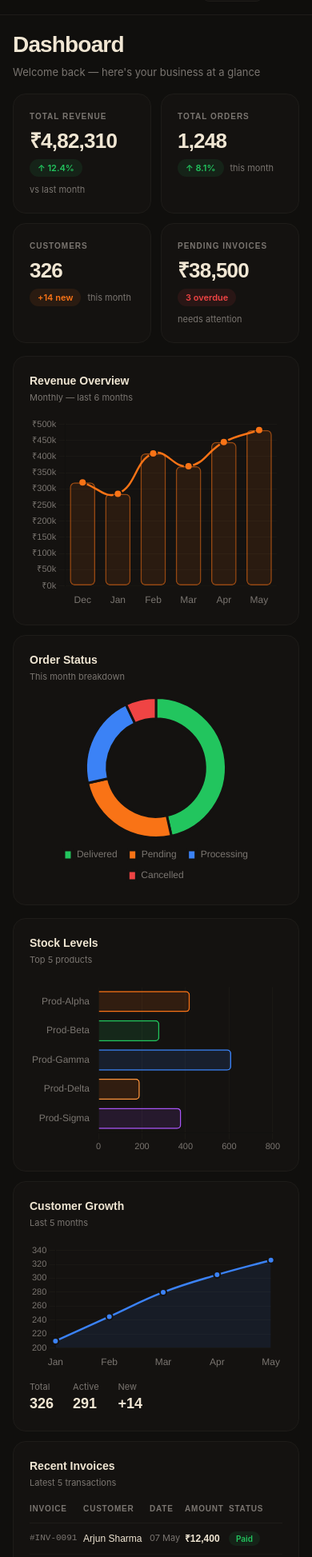
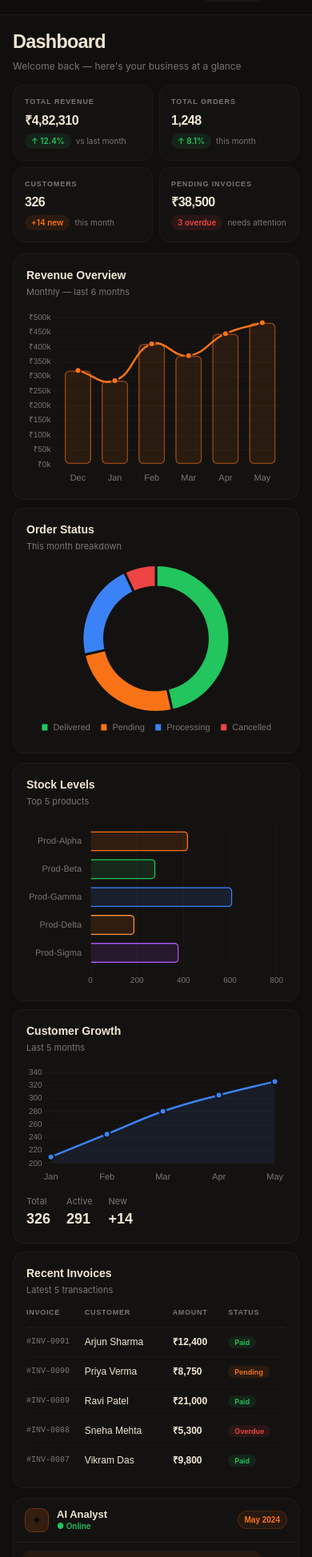
Before and after one commit to Nitinjr812/Billing, a React (Vite) app: page /dashboard in a window 390 px wide. Shown: the part 45-1992 px from the top of the page at 80% size. Built offline with nearby package versions, Linux system fonts and the light colour scheme.

Commit message:
routes proper and responsive done

```diff
--- a/src/pages/Dashboard.jsx
+++ b/src/pages/Dashboard.jsx
@@ -131,7 +131,7 @@ function AiChatWidget({ t }) {
       {/* Header */}
       <div
         style={{
-          padding: "14px 16px",
+          padding: "12px 14px",
           borderBottom: `1px solid ${t.border}`,
           display: "flex",
           alignItems: "center",
@@ -141,21 +141,21 @@ function AiChatWidget({ t }) {
       >
         <div
           style={{
-            width: 32,
-            height: 32,
-            borderRadius: "10px",
+            width: 30,
+            height: 30,
+            borderRadius: "9px",
             background: `${t.accent}22`,
             border: `1px solid ${t.accent}44`,
             display: "flex",
             alignItems: "center",
             justifyContent: "center",
-            fontSize: "15px",
+            fontSize: "14px",
             flexShrink: 0,
           }}
         >
           ✦
         </div>
-        <div style={{ flex: 1 }}>
+        <div style={{ flex: 1, minWidth: 0 }}>
           <p
             style={{
               fontFamily: "'Syne', sans-serif",
@@ -183,6 +183,7 @@ function AiChatWidget({ t }) {
             border: `1px solid ${t.accent}25`,
             fontFamily: "'DM Sans', sans-serif",
             whiteSpace: "nowrap",
+            flexShrink: 0,
           }}
         >
           May 2024
@@ -194,12 +195,12 @@ function AiChatWidget({ t }) {
         style={{
           flex: 1,
           overflowY: "auto",
-          padding: "12px",
+          padding: "10px",
           display: "flex",
           flexDirection: "column",
           gap: "8px",
-          maxHeight: 220,
-          minHeight: 180,
+          maxHeight: 200,
+          minHeight: 160,
         }}
       >
         {messages.map((msg, i) => (
@@ -213,11 +214,11 @@ function AiChatWidget({ t }) {
             <div
               style={{
                 maxWidth: "90%",
-                padding: "8px 12px",
+                padding: "7px 11px",
                 borderRadius:
                   msg.role === "user"
-                    ? "14px 14px 4px 14px"
-                    : "14px 14px 14px 4px",
+                    ? "12px 12px 3px 12px"
+                    : "12px 12px 12px 3px",
                 background:
                   msg.role === "user" ? t.accent : `${t.accent}12`,
                 color: msg.role === "user" ? "#fff" : t.textPrimary,
@@ -239,8 +240,8 @@ function AiChatWidget({ t }) {
           <div style={{ display: "flex", justifyContent: "flex-start" }}>
             <div
               style={{
-                padding: "10px 14px",
-                borderRadius: "14px 14px 14px 4px",
+                padding: "9px 13px",
+                borderRadius: "12px 12px 12px 3px",
                 background: `${t.accent}12`,
                 border: `1px solid ${t.border}`,
                 display: "flex",
@@ -272,7 +273,7 @@ function AiChatWidget({ t }) {
         style={{
           padding: "6px 10px 4px",
           display: "flex",
-          gap: "6px",
+          gap: "5px",
           flexWrap: "wrap",
           flexShrink: 0,
           borderTop: `1px solid ${t.border}`,
@@ -286,7 +287,7 @@ function AiChatWidget({ t }) {
             textTransform: "uppercase",
             letterSpacing: "0.1em",
             color: t.textMuted,
-            margin: "2px 0 4px",
+            margin: "2px 0 3px",
             fontFamily: "'DM Sans', sans-serif",
           }}
         >
@@ -300,7 +301,7 @@ function AiChatWidget({ t }) {
             style={{
               fontSize: "10px",
               fontWeight: 600,
-              padding: "4px 10px",
+              padding: "3px 9px",
               borderRadius: "99px",
               background: `${t.accent}12`,
               border: `1px solid ${t.accent}28`,
@@ -340,21 +341,22 @@ function AiChatWidget({ t }) {
             background: `${t.accent}08`,
             border: `1px solid ${t.border}`,
             borderRadius: "10px",
-            padding: "8px 12px",
+            padding: "7px 10px",
             fontSize: "12px",
             color: t.textPrimary,
             fontFamily: "'DM Sans', sans-serif",
             outline: "none",
             lineHeight: 1.5,
+            minWidth: 0,
           }}
         />
         <button
           onClick={() => sendMessage()}
           disabled={loading || !input.trim()}
           style={{
-            width: 34,
-            height: 34,
-            borderRadius: "10px",
+            width: 32,
+            height: 32,
+            borderRadius: "9px",
             flexShrink: 0,
             background:
               loading || !input.trim() ? `${t.accent}30` : t.accent,
@@ -363,7 +365,7 @@ function AiChatWidget({ t }) {
             display: "flex",
             alignItems: "center",
             justifyContent: "center",
-            fontSize: "15px",
+            fontSize: "14px",
             color: "#fff",
             transition: "background 0.2s",
           }}
@@ -391,19 +393,21 @@ function KpiCard({ label, value, trend, trendDir, sub }) {
   return (
     <div
       style={{
-        borderRadius: "16px",
-        padding: "20px",
+        borderRadius: "14px",
+        padding: "14px",
         display: "flex",
         flexDirection: "column",
-        gap: "10px",
+        gap: "8px",
         background: t.bgCard,
         border: `1px solid ${t.border}`,
         transition: "background 0.25s ease, border-color 0.25s ease",
+        minWidth: 0,
+        overflow: "hidden",
       }}
     >
       <p
         style={{
-          fontSize: "10px",
+          fontSize: "9px",
           fontWeight: 600,
           textTransform: "uppercase",
           letterSpacing: "0.1em",
@@ -417,31 +421,33 @@ function KpiCard({ label, value, trend, trendDir, sub }) {
       <p
         style={{
           fontFamily: "'Syne', sans-serif",
-          fontSize: "26px",
+          fontSize: "clamp(16px, 4vw, 24px)",
           fontWeight: 900,
           color: t.textPrimary,
           letterSpacing: "-0.03em",
           lineHeight: 1,
           margin: 0,
+          wordBreak: "break-all",
         }}
       >
         {value}
       </p>
-      <div style={{ display: "flex", alignItems: "center", gap: "8px", flexWrap: "wrap" }}>
+      <div style={{ display: "flex", alignItems: "center", gap: "6px", flexWrap: "wrap" }}>
         <span
           style={{
-            fontSize: "11px",
+            fontSize: "10px",
             fontWeight: 600,
-            padding: "3px 10px",
+            padding: "2px 8px",
             borderRadius: "99px",
             color: colors[trendDir],
             background: bgs[trendDir],
+            whiteSpace: "nowrap",
           }}
         >
           {trend}
         </span>
         {sub && (
-          <span style={{ fontSize: "11px", color: t.textMuted }}>{sub}</span>
+          <span style={{ fontSize: "10px", color: t.textMuted, whiteSpace: "nowrap" }}>{sub}</span>
         )}
       </div>
     </div>
@@ -454,17 +460,19 @@ function ChartCard({ title, sub, children, style = {} }) {
   return (
     <div
       style={{
-        borderRadius: "16px",
-        padding: "20px",
+        borderRadius: "14px",
+        padding: "16px",
         display: "flex",
         flexDirection: "column",
         background: t.bgCard,
         border: `1px solid ${t.border}`,
         transition: "background 0.25s ease, border-color 0.25s ease",
+        minWidth: 0,
+        overflow: "hidden",
         ...style,
       }}
     >
-      <div style={{ marginBottom: "16px" }}>
+      <div style={{ marginBottom: "14px" }}>
         <h3
           style={{
             fontFamily: "'Syne', sans-serif",
@@ -507,7 +515,7 @@ function RevenueChart() {
       {
         type: "line", label: "Trend", data: values,
         borderColor: t.accent, borderWidth: 2.5,
-        pointRadius: 5, pointBackgroundColor: t.accent,
+        pointRadius: 4, pointBackgroundColor: t.accent,
         pointBorderColor: t.bgCard, pointBorderWidth: 2,
         tension: 0.45, fill: false, yAxisID: "y",
       },
@@ -521,11 +529,11 @@ function RevenueChart() {
       tooltip: { ...tooltipDefaults, callbacks: { label: (ctx) => " ₹" + ctx.raw.toLocaleString("en-IN") } },
     },
     scales: {
-      x: { grid: { display: false }, ticks: { color: t.textMuted, font: { size: 12 } } },
-      y: { grid: { color: t.gridColor }, ticks: { color: t.textMuted, font: { size: 11 }, callback: (v) => "₹" + v / 1000 + "k" } },
+      x: { grid: { display: false }, ticks: { color: t.textMuted, font: { size: 11 } } },
+      y: { grid: { color: t.gridColor }, ticks: { color: t.textMuted, font: { size: 10 }, callback: (v) => "₹" + v / 1000 + "k" } },
     },
   };
-  return <div style={{ height: 240 }}><Bar data={data} options={options} /></div>;
+  return <div style={{ height: 220 }}><Bar data={data} options={options} /></div>;
 }
 
 // ─── ORDER DONUT ──────────────────────────────────────────────────────────────
@@ -546,11 +554,11 @@ function OrderDonut() {
   const options = {
     responsive: true, maintainAspectRatio: false, cutout: "70%",
     plugins: {
-      legend: { position: "bottom", labels: { color: t.textMuted, font: { size: 12 }, padding: 14, boxWidth: 10 } },
+      legend: { position: "bottom", labels: { color: t.textMuted, font: { size: 11 }, padding: 12, boxWidth: 10 } },
       tooltip: tooltipDefaults,
     },
   };
-  return <div style={{ height: 240 }}><Doughnut data={data} options={options} /></div>;
+  return <div style={{ height: 220 }}><Doughnut data={data} options={options} /></div>;
 }
 
 // ─── STOCK BAR ────────────────────────────────────────────────────────────────
@@ -574,11 +582,11 @@ function StockBar() {
     indexAxis: "y", responsive: true, maintainAspectRatio: false,
     plugins: { legend: { display: false }, tooltip: tooltipDefaults },
     scales: {
-      x: { grid: { color: t.gridColor }, ticks: { color: t.textMuted, font: { size: 11 } } },
-      y: { grid: { display: false }, ticks: { color: t.textMuted, font: { size: 12 } } },
+      x: { grid: { color: t.gridColor }, ticks: { color: t.textMuted, font: { size: 10 } } },
+      y: { grid: { display: false }, ticks: { color: t.textMuted, font: { size: 11 } } },
     },
   };
-  return <div style={{ height: 220 }}><Bar data={data} options={options} /></div>;
+  return <div style={{ height: 210 }}><Bar data={data} options={options} /></div>;
 }
 
 // ─── CUSTOMER GROWTH AREA ─────────────────────────────────────────────────────
@@ -603,11 +611,11 @@ function CustomerArea() {
     responsive: true, maintainAspectRatio: false,
     plugins: { legend: { display: false }, tooltip: tooltipDefaults },
     scales: {
-      x: { grid: { display: false }, ticks: { color: t.textMuted, font: { size: 12 } } },
-      y: { grid: { color: t.gridColor }, ticks: { color: t.textMuted, font: { size: 11 } } },
+      x: { grid: { display: false }, ticks: { color: t.textMuted, font: { size: 11 } } },
+      y: { grid: { color: t.gridColor }, ticks: { color: t.textMuted, font: { size: 10 } } },
     },
   };
-  return <div style={{ height: 160 }}><Line data={data} options={options} /></div>;
+  return <div style={{ height: 150 }}><Line data={data} options={options} /></div>;
 }
 
 // ─── INVOICES TABLE ───────────────────────────────────────────────────────────
@@ -627,15 +635,15 @@ function InvoicesTable() {
     Overdue: { color: t.red, bg: t.redBg },
   };
   return (
-    <div style={{ overflowX: "auto" }}>
-      <table style={{ width: "100%", borderCollapse: "collapse", fontSize: "12px" }}>
+    <div style={{ overflowX: "auto", WebkitOverflowScrolling: "touch" }}>
+      <table style={{ width: "100%", borderCollapse: "collapse", fontSize: "12px", minWidth: "280px" }}>
         <thead>
           <tr style={{ borderBottom: `1px solid ${t.border}` }}>
-            {["Invoice", "Customer", "Date", "Amount", "Status"].map((h) => (
+            {["Invoice", "Customer", "Amount", "Status"].map((h) => (
               <th key={h} style={{
-                textAlign: "left", paddingBottom: "10px", fontSize: "10px", fontWeight: 600,
+                textAlign: "left", paddingBottom: "10px", fontSize: "9px", fontWeight: 600,
                 textTransform: "uppercase", letterSpacing: "0.08em", color: t.textMuted,
-                fontFamily: "'DM Sans', sans-serif",
+                fontFamily: "'DM Sans', sans-serif", whiteSpace: "nowrap",
               }}>{h}</th>
             ))}
           </tr>
@@ -643,14 +651,14 @@ function InvoicesTable() {
         <tbody>
           {INVOICES.map((inv, i) => (
             <tr key={inv.id} style={{ borderBottom: i < INVOICES.length - 1 ? `1px solid ${t.borderLight}` : "none" }}>
-              <td style={{ padding: "10px 0", fontFamily: "monospace", fontSize: "11px", color: t.textMuted }}>{inv.id}</td>
-              <td style={{ padding: "10px 0", fontWeight: 500, color: t.textPrimary, fontFamily: "'DM Sans', sans-serif" }}>{inv.customer}</td>
-              <td style={{ padding: "10px 0", fontSize: "11px", color: t.textMuted }}>{inv.date}</td>
-              <td style={{ padding: "10px 0", fontWeight: 700, color: t.textPrimary, fontFamily: "'Syne', sans-serif" }}>{inv.amount}</td>
-              <td style={{ padding: "10px 0" }}>
+              <td style={{ padding: "9px 0", fontFamily: "monospace", fontSize: "10px", color: t.textMuted, whiteSpace: "nowrap" }}>{inv.id}</td>
+              <td style={{ padding: "9px 8px 9px 0", fontWeight: 500, color: t.textPrimary, fontFamily: "'DM Sans', sans-serif", maxWidth: "90px", overflow: "hidden", textOverflow: "ellipsis", whiteSpace: "nowrap" }}>{inv.customer}</td>
+              <td style={{ padding: "9px 8px 9px 0", fontWeight: 700, color: t.textPrimary, fontFamily: "'Syne', sans-serif", whiteSpace: "nowrap" }}>{inv.amount}</td>
+              <td style={{ padding: "9px 0" }}>
                 <span style={{
-                  fontSize: "10px", fontWeight: 600, padding: "3px 9px", borderRadius: "99px",
+                  fontSize: "9px", fontWeight: 600, padding: "2px 8px", borderRadius: "99px",
                   color: statusStyle[inv.status].color, background: statusStyle[inv.status].bg,
+                  whiteSpace: "nowrap",
                 }}>{inv.status}</span>
               </td>
             </tr>
@@ -663,45 +671,74 @@ function InvoicesTable() {
 
 // ─── RESPONSIVE STYLES ────────────────────────────────────────────────────────
 const styles = `
+  /* ── Mobile-first base (320px+) ── */
   .dash-kpi-grid {
     display: grid;
-    grid-template-columns: repeat(auto-fit, minmax(150px, 1fr));
-    gap: 12px;
+    grid-template-columns: repeat(2, minmax(0, 1fr));
+    gap: 8px;
   }
   .dash-main-layout {
     display: grid;
-    grid-template-columns: 1fr 300px;
-    gap: 16px;
+    grid-template-columns: minmax(0, 1fr);
+    gap: 12px;
     align-items: start;
   }
   .dash-charts-col {
     display: flex;
     flex-direction: column;
-    gap: 16px;
+    gap: 12px;
   }
   .dash-charts-row-1 {
     display: grid;
-    grid-template-columns: repeat(auto-fit, minmax(280px, 1fr));
-    gap: 12px;
+    grid-template-columns: minmax(0, 1fr);
+    gap: 10px;
   }
   .dash-charts-row-2 {
     display: grid;
-    grid-template-columns: repeat(auto-fit, minmax(260px, 1fr));
-    gap: 12px;
+    grid-template-columns: minmax(0, 1fr);
+    gap: 10px;
   }
   .dash-ai-sticky {
-    position: sticky;
-    top: 88px;
+    position: static;
   }
 
-  @media (max-width: 900px) {
-    .dash-main-layout { grid-template-columns: 1fr; }
-    .dash-ai-sticky { position: static; }
+  /* ── Tablet (700px+) ── */
+  @media (min-width: 700px) {
+    .dash-kpi-grid {
+      grid-template-columns: repeat(4, minmax(0, 1fr));
+      gap: 12px;
+    }
+    .dash-charts-row-1 {
+      grid-template-columns: repeat(2, minmax(0, 1fr));
+      gap: 12px;
+    }
+    .dash-charts-row-2 {
+      grid-template-columns: repeat(2, minmax(0, 1fr));
+      gap: 12px;
+    }
   }
-  @media (max-width: 640px) {
-    .dash-kpi-grid { grid-template-columns: repeat(2, 1fr); }
-    .dash-charts-row-1, .dash-charts-row-2 { grid-template-columns: 1fr; }
-    .dash-main-layout { gap: 12px; }
+
+  /* ── Desktop (1024px+) ── */
+  @media (min-width: 1024px) {
+    .dash-main-layout {
+      grid-template-columns: 1fr 300px;
+      gap: 16px;
+    }
+    .dash-charts-row-2 {
+      grid-template-columns: repeat(3, minmax(0, 1fr));
+      gap: 12px;
+    }
+    .dash-ai-sticky {
+      position: sticky;
+      top: 88px;
+    }
+  }
+
+  /* ── Tiny screens (below 360px) ── */
+  @media (max-width: 359px) {
+    .dash-kpi-grid { gap: 6px; }
+    .dash-charts-row-1,
+    .dash-charts-row-2 { gap: 8px; }
   }
 `;
 
@@ -712,16 +749,20 @@ export default function Dashboard() {
   return (
     <>
       <style>{styles}</style>
-      <div style={{ display: "flex", flexDirection: "column", gap: "16px" }}>
+      <div style={{ display: "flex", flexDirection: "column", gap: "14px", minWidth: 0, overflow: "hidden" }}>
 
         {/* Page Header */}
         <div>
           <h1 style={{
-            fontFamily: "'Syne', sans-serif", fontSize: "28px", fontWeight: 900,
-            color: t.textPrimary, letterSpacing: "-0.03em",
-            transition: "color 0.25s ease", margin: 0,
+            fontFamily: "'Syne', sans-serif",
+            fontSize: "clamp(20px, 6vw, 28px)",
+            fontWeight: 900,
+            color: t.textPrimary,
+            letterSpacing: "-0.03em",
+            transition: "color 0.25s ease",
+            margin: 0,
           }}>Dashboard</h1>
-          <p style={{ fontSize: "13px", color: t.textMuted, marginTop: "4px", marginBottom: 0 }}>
+          <p style={{ fontSize: "12px", color: t.textMuted, marginTop: "4px", marginBottom: 0 }}>
             Welcome back — here's your business at a glance
           </p>
         </div>
@@ -758,7 +799,7 @@ export default function Dashboard() {
 
               <ChartCard title="Customer Growth" sub="Last 5 months">
                 <CustomerArea />
-                <div style={{ marginTop: "12px", display: "flex", gap: "24px" }}>
+                <div style={{ marginTop: "12px", display: "flex", gap: "20px", flexWrap: "wrap" }}>
                   {[["Total", "326"], ["Active", "291"], ["New", "+14"]].map(([l, v]) => (
                     <div key={l}>
                       <p style={{ fontSize: "11px", color: t.textMuted, margin: 0 }}>{l}</p>
@@ -775,7 +816,7 @@ export default function Dashboard() {
 
           </div>
 
-          {/* Right: AI Chat — sticky on desktop */}
+          {/* Right: AI Chat */}
           <div className="dash-ai-sticky">
             <AiChatWidget t={t} />
           </div>
--- a/src/pages/Settings.jsx
+++ b/src/pages/Settings.jsx
@@ -3,14 +3,14 @@ import { useTheme } from "../components/ThemeContext";
 
 // ─── DUMMY DATA ───────────────────────────────────────────────────────────────
 const PROFILE = {
-  name: "Arjun Mehta",
+  name: "Tester",
   email: "arjun.mehta@shopkart.in",
   phone: "+91 98765 43210",
   role: "Admin",
   company: "ShopKart Pvt. Ltd.",
   timezone: "Asia/Kolkata (IST +5:30)",
   language: "English",
-  avatar: "AM",
+  avatar: "T",
 };
 
 const NOTIFICATION_SETTINGS = [
@@ -216,8 +216,8 @@ function ProfileSection() {
         <div style={{ display: "flex", alignItems: "center", gap: 20 }}>
           <AvatarCircle initials={PROFILE.avatar} size={64} />
           <div style={{ flex: 1 }}>
-            <p style={{ fontFamily: "'Syne', sans-serif", fontWeight: 700, fontSize: 16, color: "#000" /* t.textPrimary */ }} />
-            <p style={{ fontFamily: "'Syne', sans-serif", fontWeight: 700, fontSize: 16 }}>{form.name}</p>
+            <p style={{ fontFamily: "'Syne', sans-serif", fontWeight: 700, fontSize: 16, color: "#000"  }} />
+            <p  style={{ fontFamily: "'Syne', sans-serif", fontWeight: 700,  color:"salmon",  fontSize: 16,  }}>{form.name}</p>
             <p style={{ fontSize: 12, color: "#6b7280", marginTop: 2 }}>{form.role} · {form.company}</p>
           </div>
           <GhostBtn small>Change Photo</GhostBtn>
```
